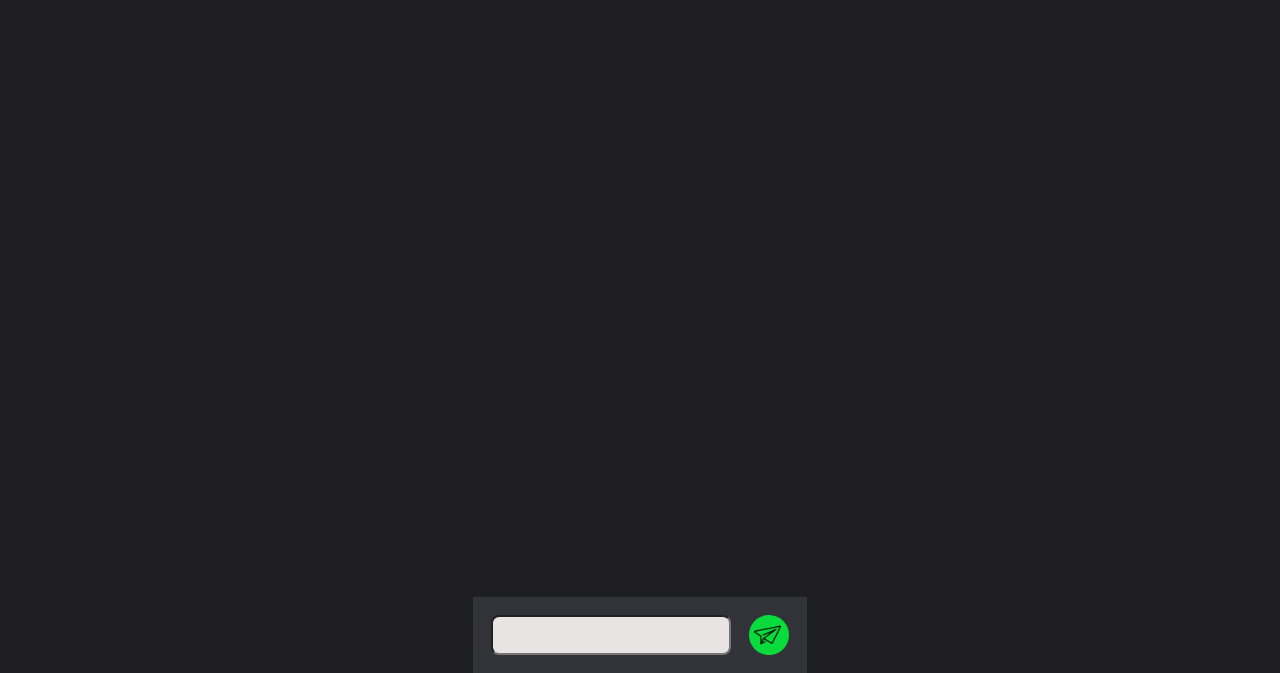
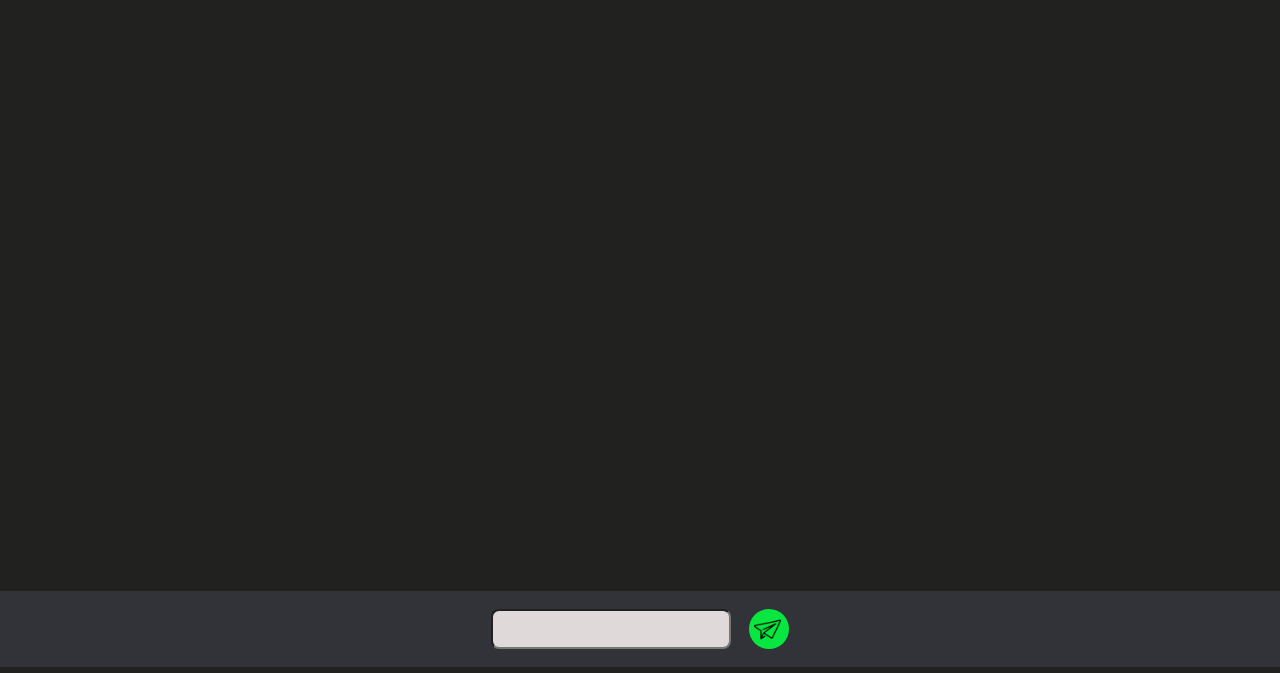
Before and after one commit to juanjose999/velociSumas, a plain HTML site: page index.html in a window 1280 px wide. Shown: the part 127-800 px from the top of the page. Drawn offline with Linux system fonts and the light colour scheme.

Commit message:
segundo cambio tamaño completo

```diff
--- a/index.css
+++ b/index.css
@@ -7,19 +7,21 @@
 body {
     display: flex;
     justify-content: center;
-    align-items: end;
+    width: 100%;
+    height: auto;
+    font-size: 2.8em;
+    font-weight: 600;
+    background-color: rgb(33, 34, 31);
+    color: white;
+}
+main {
     width: 100%;
     height: 100vh;
-    margin: 0;
-    font-size: 2.8em;
-    font-weight: 600;
-    background-color: rgb(30, 30, 35);
-    color: white;
 }
 .screen {
     display: flex;
-    margin-top: 10em;
-    height: 100vh;
+    width: 100%;
+    height: 89.8vh;
     justify-content: center;
     align-items: start;
     overflow: hidden;
@@ -27,7 +29,7 @@ body {
 .entrada {
     display: flex;
     justify-content: center;
-    align-items: center;
+    align-items: end;
     background-color: rgb(50, 50, 57);
     width: 100%;
     padding: 0.4em;
@@ -36,7 +38,7 @@ body {
     box-sizing: none;
 }
 input {
-    background-color: rgb(233, 228, 228);
+    background-color: rgb(224, 217, 217);
     border-radius: 0.6em;
     width: 18em;
     height: 3em;
@@ -49,7 +51,7 @@ button:hover {
 #enviar {
     width: 3em;
     height: 3em;
-    background-color: rgb(9, 219, 61);
+    background-color: rgb(8, 231, 64);
     border: none;
     border-radius: 100%;
 }
```
